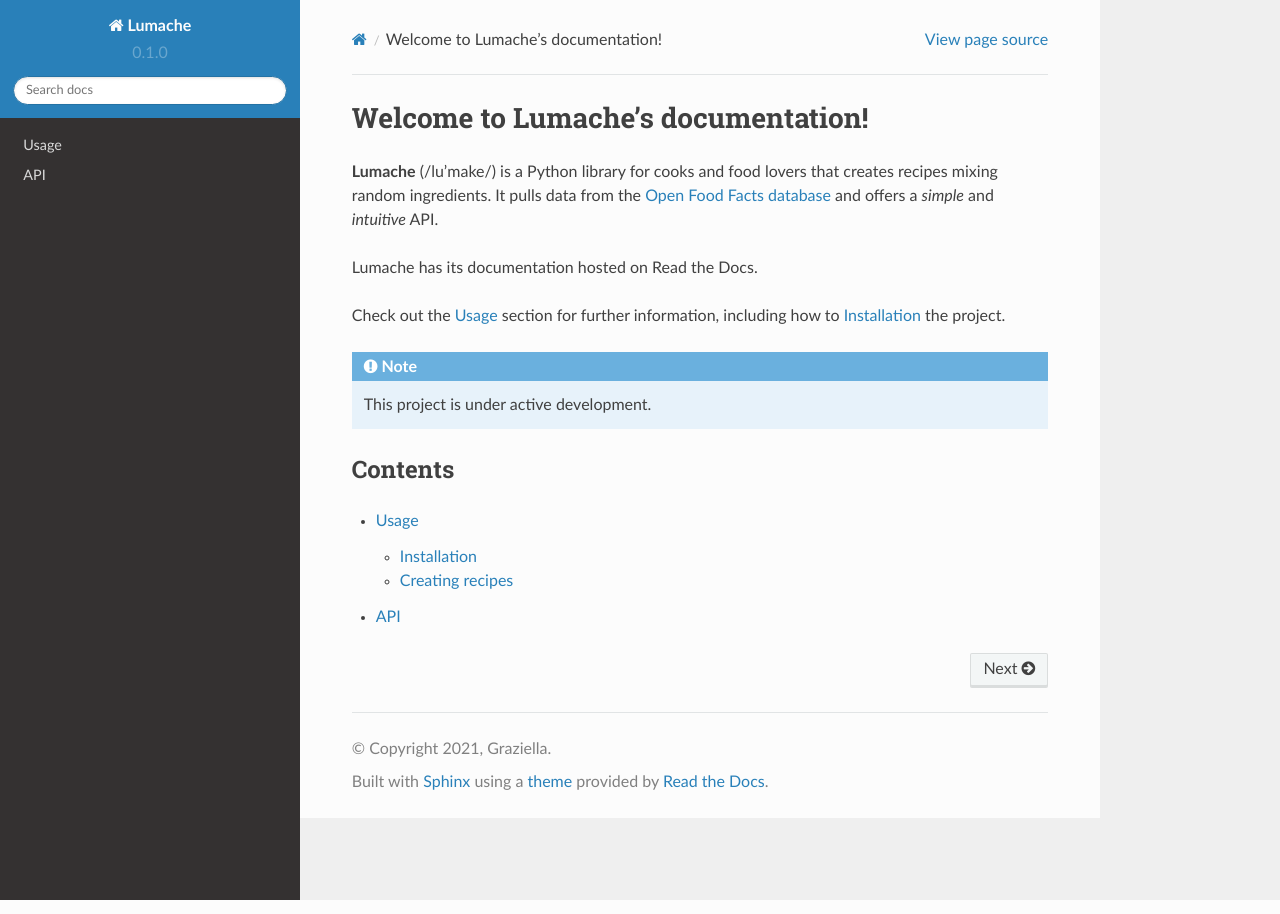
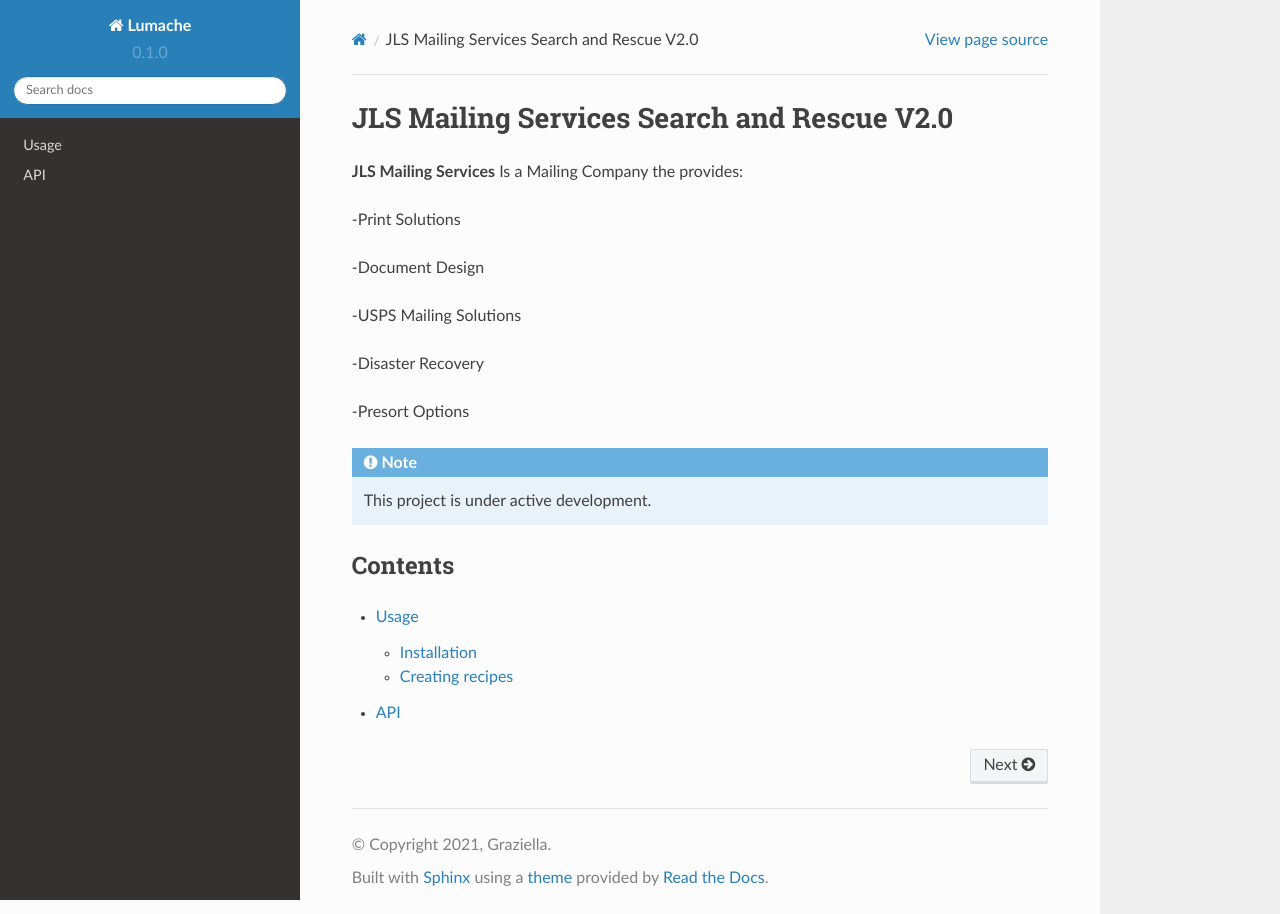
Before and after one commit to jlsmailing/rtd-docs, a Sphinx documentation site: the page built from docs/source/index.rst, in a window 1280 px wide. Built offline with Sphinx 7.4.7 and the Read the Docs theme 2.0.0, drawn with Linux system fonts in a browser that asks for light colours.

Commit message:
Update index.rst

```diff
--- a/docs/source/index.rst
+++ b/docs/source/index.rst
@@ -1,15 +1,17 @@
-Welcome to Lumache's documentation!
+JLS Mailing Services Search and Rescue V2.0
 ===================================
 
-**Lumache** (/lu'make/) is a Python library for cooks and food lovers
-that creates recipes mixing random ingredients.
-It pulls data from the `Open Food Facts database <https://world.openfoodfacts.org/>`_
-and offers a *simple* and *intuitive* API.
+**JLS Mailing Services** Is a Mailing Company the provides:
 
-Lumache has its documentation hosted on Read the Docs.
+-Print Solutions
 
-Check out the :doc:`usage` section for further information, including
-how to :ref:`installation` the project.
+-Document Design
+
+-USPS Mailing Solutions
+
+-Disaster Recovery
+
+-Presort Options
 
 .. note::
 
```
